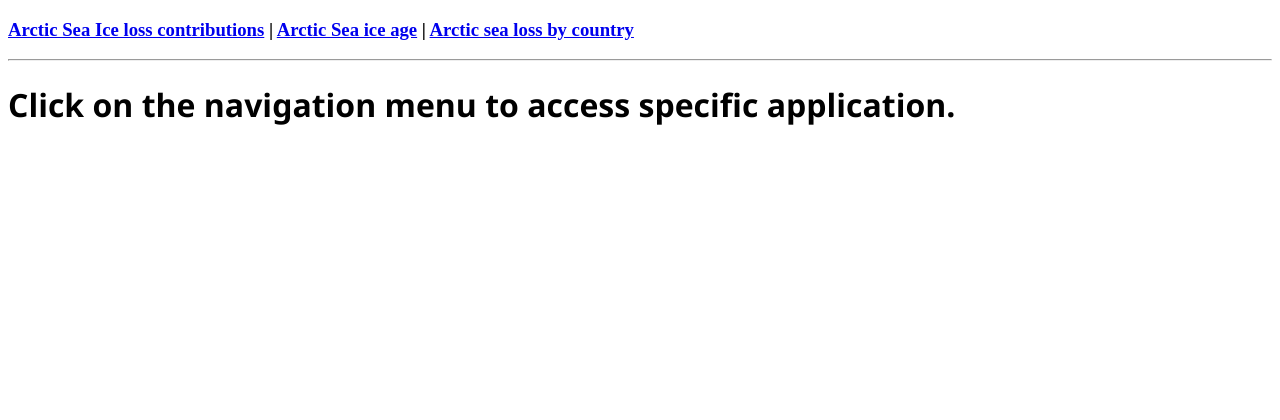
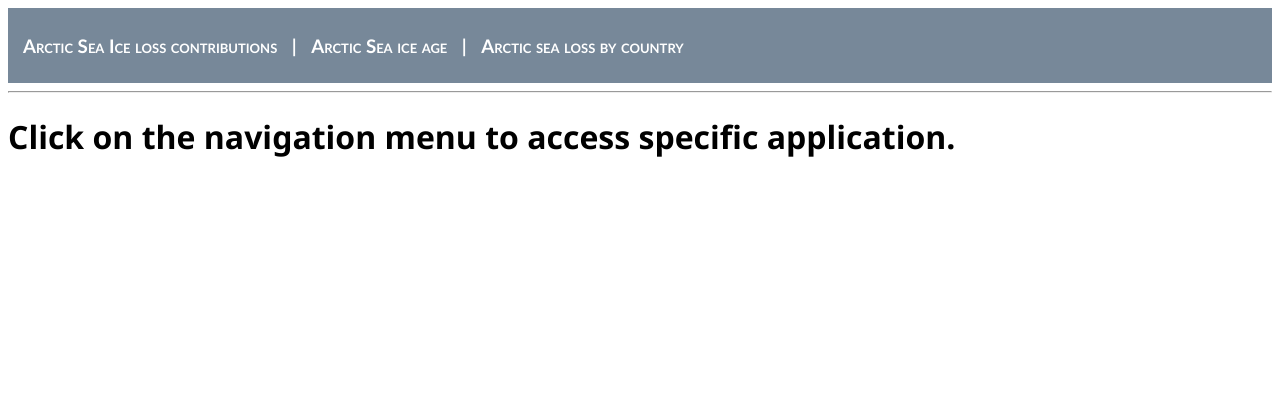
Before and after one commit to arundeep78/arctic_sea_ice, a Python web app: template templates/index.html in a window 1280 px wide. Shown: the top 420 px of the page. Run offline with Jinja, Linux system fonts and the light colour scheme; the template is opened without the code that fills it, so the values that code supplies are empty.

Commit message:
updated CSS

```diff
--- a/static/css/site.css
+++ b/static/css/site.css
@@ -28,7 +28,8 @@ a.navbar-item:hover {
 
 .navbar-item {
     font-variant: small-caps;
-    margin-left: 30px;
+    margin-left: 10px;
+    margin-right: 10px;
 }
 
 #left {
--- a/templates/layout.html
+++ b/templates/layout.html
@@ -19,11 +19,11 @@
 
 <body>
 
-<nav>
+<nav class="navbar">
     <h3>
-        <a href="/sialoss">Arctic Sea Ice loss contributions</a> |
-        <a href="/siage"> Arctic Sea ice age</a> |
-        <a href="/sia_country"> Arctic sea loss by country</a>
+        <a class="navbar-item" href="/sialoss">Arctic Sea Ice loss contributions</a> |
+        <a class="navbar-item" href="/siage"> Arctic Sea ice age</a> |
+        <a class="navbar-item" href="/sia_country"> Arctic sea loss by country</a>
     </h3>
 </nav>
 <hr>
```
